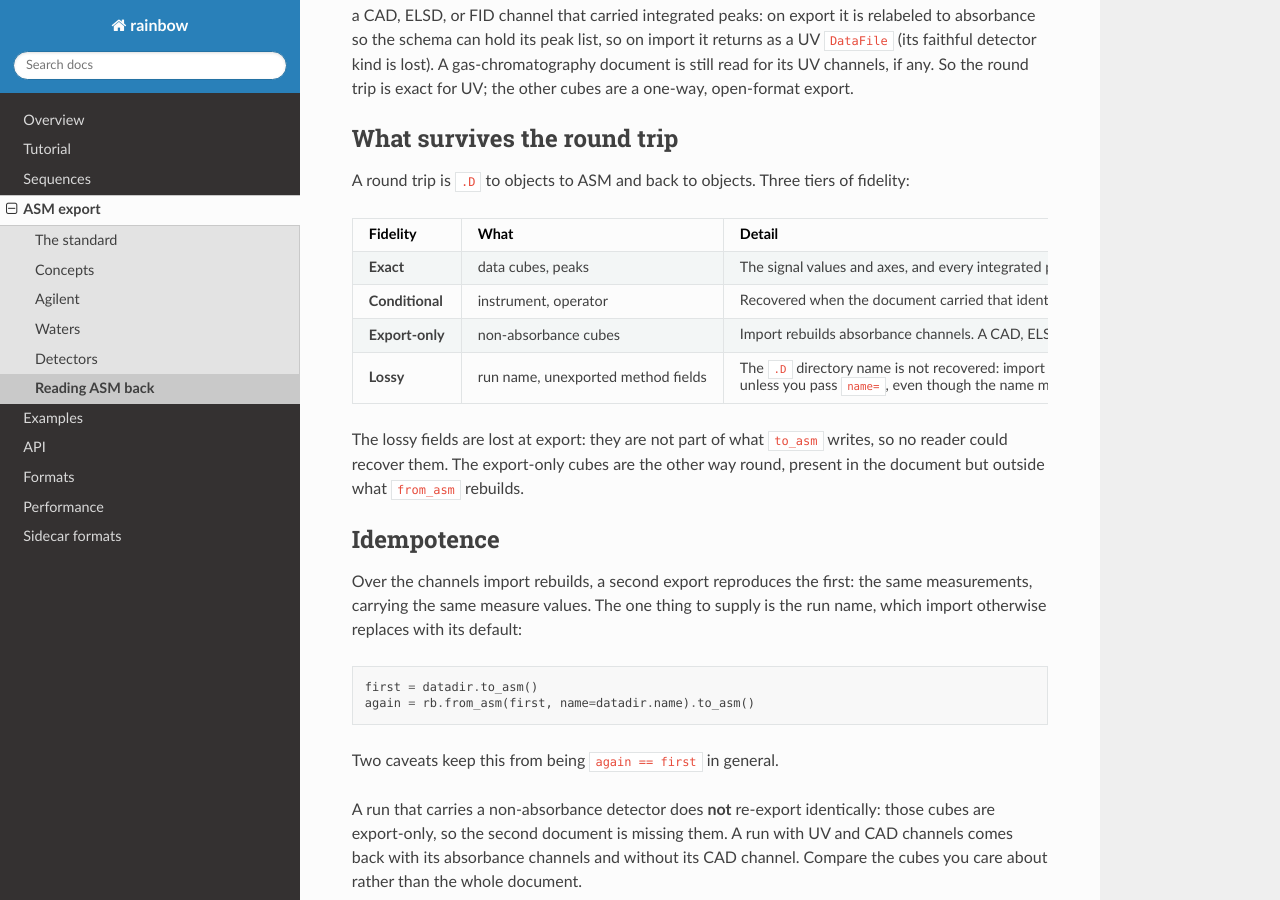
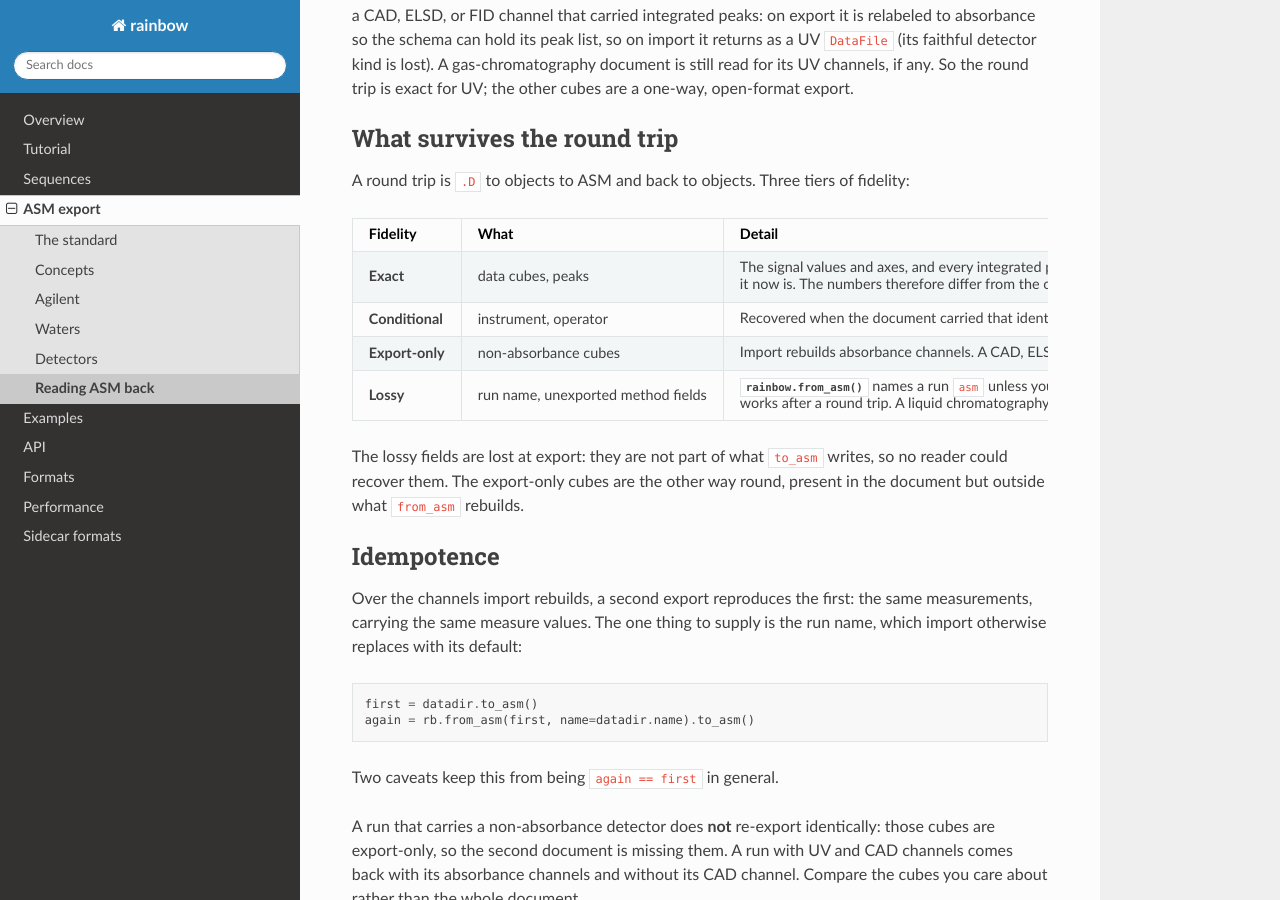
Before and after one commit to evanyeyeye/rainbow, a Sphinx documentation site: the page built from docs/source/asm/roundtrip.rst, in a window 1280 px wide and 900 px high, scrolled down 667 px. Built offline with Sphinx 7.4.7 and the Read the Docs theme 3.1.0, drawn with Linux system fonts in a browser that asks for light colours.

Commit message:
Stop the conformance job forgiving a conformance failure
continue-on-error sat on the whole job, so a green tick meant nothing:
it could not tell an outage at purl.allotrope.org or EBI from a document
that had stopped conforming, and forgave both. The two sources are now
fetched in a step of their own, and only that step may fail. Unreachable
means the suites are skipped and said so in the job summary; a suite that
runs and fails now fails the job. The endpoints are read out of the
suites rather than repeated here, so bumping the ADM revision cannot
leave the check probing a schema nothing validates against.

_scatter_sum guarded its fast path with a Python-int sum over every
point, 106 ms on five million of them, to decide something count * max
settles in 0.7 ms. The cheap bound goes first and the exact total is
computed only when it fails, which real data does not reach; the result
is unchanged for any input.

The FID container docs still said the 179/181 version means FID, which
is the premise this branch overturned, and the two container pages each
pointed at themselves as the thing they were not.

The round-trip table claimed data cubes come back identical without
noting that AU to mAU is one-way, and said the run name is never
recovered, which stopped being true for sequences.

```diff
--- a/docs/source/agilent.rst
+++ b/docs/source/agilent.rst
@@ -11,7 +11,7 @@
 
    Agilent .uv <agilent/uv>
    Agilent .ms <agilent/ms>
-   Agilent .ch (FID) <agilent/ch_fid>
+   Agilent .ch (179/181) <agilent/ch_fid>
    Agilent .ch (other) <agilent/ch_other>
    Agilent MSProfile.bin <agilent/hrms>
    Agilent HRMS Data Model <agilent/hrms_data_model>
@@ -38,7 +38,7 @@
    * - MS
      - :doc:`Agilent .ms <agilent/ms>`
    * - FID
-     - :doc:`Agilent .ch (FID) <agilent/ch_fid>`
+     - :doc:`Agilent .ch (179/181) <agilent/ch_fid>`
    * - CAD
      - :doc:`Agilent .ch (other) <agilent/ch_other>`
    * - ELSD
--- a/docs/source/agilent/ch_other.rst
+++ b/docs/source/agilent/ch_other.rst
@@ -5,7 +5,8 @@
 
 This file format contains UV, CAD, or ELSD channel data.
 
-Note that this is not the same as :ref:`.ch files <ch_fid>` that contain FID data.
+Note that this is not the same as the :ref:`179/181 container <ch_fid>`, which
+usually holds FID data but also holds single-wavelength diode-array channels.
 
 Files in this format are named something like DAD1A.ch or ADC1A.ch.
 
--- a/docs/source/asm/roundtrip.rst
+++ b/docs/source/asm/roundtrip.rst
@@ -52,7 +52,13 @@
    * - **Exact**
      - data cubes, peaks
      - The signal values and axes, and every integrated peak (retention, area,
-       height, symmetry), come back identical.
+       height, symmetry), come back identical, in the units the document
+       states. One conversion is one-way: absorbance is pinned to ``mAU`` by
+       the model, so a Waters channel read in ``AU`` is scaled by 1000 on
+       export and returns as the ``mAU`` it now is. The numbers therefore
+       differ from the originals by that factor, and nothing in the document
+       records that they were once ``AU``. A second round trip changes
+       nothing further.
    * - **Conditional**
      - instrument, operator
      - Recovered when the document carried that identity, which for a sequence
@@ -66,11 +72,15 @@
        absorbance cube, so it returns (as a UV ``DataFile``, per above).
    * - **Lossy**
      - run name, unexported method fields
-     - The ``.D`` directory name is not recovered: import names a run ``asm``
-       unless you pass ``name=``, even though the name may appear in the
-       document as an injection identifier. Nor are the method values rainbow
-       reads but does not export, such as column temperature, flow rate, and
-       dilution.
+     - :func:`rainbow.from_asm` names a run ``asm`` unless you pass ``name=``.
+       :func:`rainbow.sequence_from_asm` does recover each injection's ``.D``
+       name, from the ``injection identifier`` in its injection document, so
+       ``seq.get_injection("001-A1_01.D")`` works after a round trip. A liquid
+       chromatography run that recorded no injection volume is the exception:
+       the model requires the volume beside the identifier, so such a run has
+       no injection document at all and falls back to its sample identifier.
+       Also not recovered are the method values rainbow reads but does not
+       export, such as column temperature, flow rate, and dilution.
 
 The lossy fields are lost at export: they are not part of what :code:`to_asm`
 writes, so no reader could recover them. The export-only cubes are the other
```
Also changed, not shown: docs/source/agilent/ch_fid.rst (+12 -5 lines), 4 other files.
